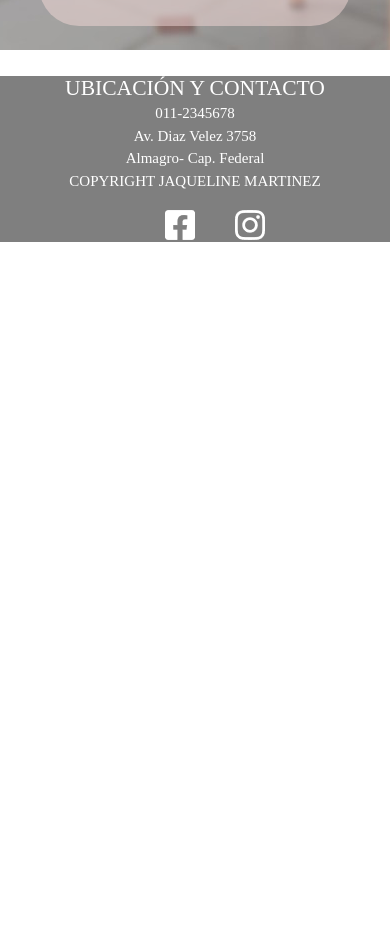
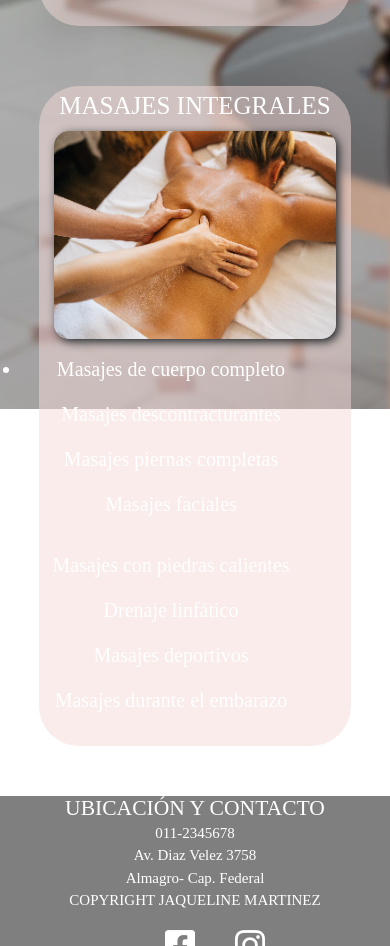
Before and after one commit to JaquiMartinez/PreEntrega2-MartinezJaqueline, a plain HTML site: page pages/servicios.html in a window 390 px wide. Shown: the part 1756-2702 px from the top of the page. Before the commit the page ends 1998 px from the top, so only its background shows below. Drawn offline with nearby package versions, Linux system fonts and the light colour scheme; a web font is replaced by a local one.

Commit message:
agregado de servicios

```diff
--- a/pages/servicios.html
+++ b/pages/servicios.html
@@ -91,9 +91,30 @@
                     </div>
                 </div>
             </div>
+           <div class="container__massages animate__animated animate__fadeInLeft">
+                <h3>MASAJES INTEGRALES</h3>
+                <div class="massages__service">
+                    <div>
+                        <img src="../img/mas00.jpg.png" alt="masaje integral" class="service__img">
+                    </div>
+                    <div class="massages__description">
+                        <ul class="description__listma">
+                            <li class="list__type">Masajes de cuerpo completo</li>
+                            <li class="list__type">Masajes descontracturantes</li>
+                            <li class="list__type">Masajes piernas completas</li>
+                            <li class="list__type">Masajes faciales</li>
+                          </ul>
+                        <ul class="description__listma">
+                            <li class="list__type">Masajes con piedras calientes</li>
+                            <li class="list__type">Drenaje linfático</li>
+                            <li class="list__type">Masajes deportivos</li>
+                            <li class="list__type">Masajes durante el embarazo</li>
+                        </ul>
+                      </div>
+                </div>
+            </div>
         </div>
     </main>
-
     <footer>
       <div class="footer__direc">
           <h4 class="direc__ubi">UBICACIÓN Y CONTACTO</h4>
--- a/style.css
+++ b/style.css
@@ -285,20 +285,14 @@ h3 {
 
 .container__manicure {
     width: 80vw;
-    height: 350px;
+    height: auto;
     background-color: rgb(243, 218, 216, 0.5);
     border-radius: 40px;
     padding: 30px;
 
 }
 
-.container__manicure:hover {
 
-    transform: scale(1.1);
-    transition: all 1s ease;
-
-
-}
 
 .manicure__service {
     display: flex;
@@ -337,17 +331,15 @@ h3 {
 .container__facial {
     margin-top: 60px;
     width: 80vw;
-    height: 350px;
+    height: auto;
     background-color: rgb(243, 218, 216, 0.5);
     border-radius: 40px;
     padding: 30px;
+
+
 }
 
-.container__facial:hover {
-    transform: scale(1.1);
-    transition: all 1s ease;
 
-}
 
 
 .facial__service {
@@ -364,6 +356,39 @@ h3 {
     margin-right: 80px;
     display: flex;
     flex-direction: row;
+
+
+}
+
+.container__massages {
+    margin-top: 60px;
+    width: 80vw;
+    height: auto;
+    background-color: rgb(243, 218, 216, 0.5);
+    border-radius: 40px;
+    padding: 30px;
+
+
+}
+
+
+
+.massages__service {
+    display: flex;
+    flex-direction: row;
+    align-items: center;
+    margin-left: 30px;
+    margin-top: 50px;
+
+
+}
+
+.massages__description {
+    margin-right: 80px;
+    display: flex;
+    flex-direction: row;
+
+
 }
 
 /*---------------------------MOBILE PAGINA SERVICIOS--------------------------*/
@@ -448,6 +473,35 @@ h3 {
         flex-direction: column;
     }
 
+    .container__massages {
+        width: 80%;
+        height: auto;
+        padding: 5px;
+
+
+    }
+
+    .container__massages:hover {
+        transform: none;
+
+
+    }
+
+    .massages__service {
+        display: flex;
+        flex-direction: column;
+        margin: 10px;
+
+
+    }
+
+    .massages__description {
+        margin-right: 80px;
+        display: flex;
+        flex-direction: column;
+
+
+    }
 
 }
 
```
Also changed, not shown: img/mas00.jpg.png (added), 1 other file. Lines whose indentation alone changed are shown as unchanged.
